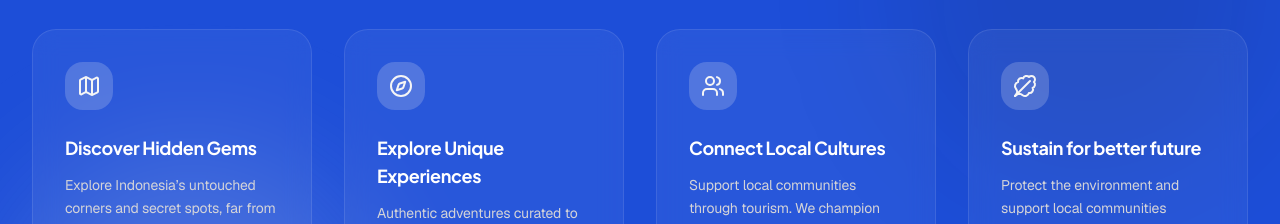
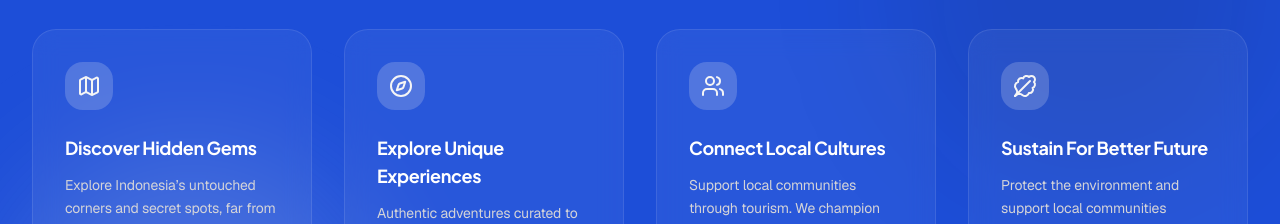
Before and after one commit to aziziabduls/index-aeli, a Next.js app: page / in a window 1280 px wide. Shown: the part 4620-4844 px from the top of the page. Built offline with nearby package versions, Linux system fonts and the light colour scheme.

Commit message:
fix: capitalize title in sustainability feature section

```diff
--- a/app/page.tsx
+++ b/app/page.tsx
@@ -517,7 +517,7 @@ export default function Home() {
               },
               {
                 icon: LucideLeafyGreen,
-                title: 'Sustain for better future',
+                title: 'Sustain For Better Future',
                 desc: 'Protect the environment and support local communities through responsible tourism. We partner with eco-conscious operators, minimize waste, and promote conservation efforts to ensure your journey contributes to a sustainable future for Indonesia’s natural treasures.'
               }
             ].map((feature, idx) => {
```
